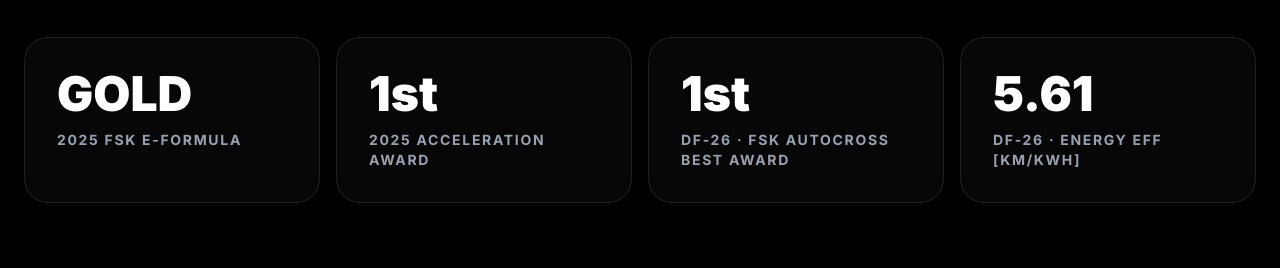
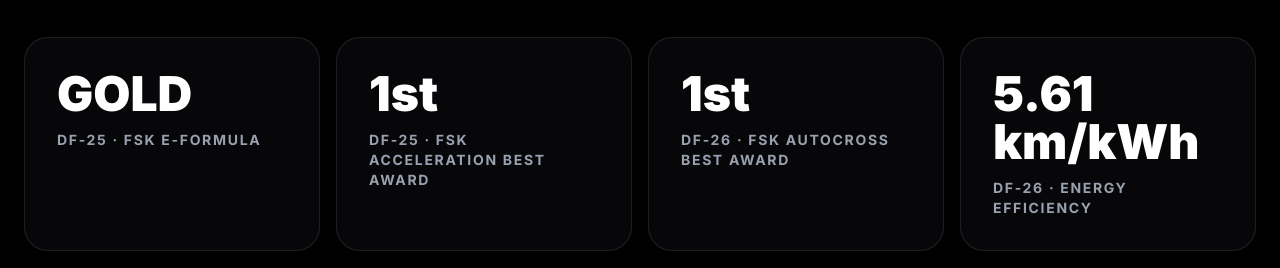
Before and after one commit to Doomy1122/challenger-web, a Next.js app in the folder challenger-web/: page /garage in a window 1280 px wide. Shown: the part 803-1071 px from the top of the page. Built offline with nearby package versions, Linux system fonts and the light colour scheme.

Commit message:
Unify Digital Garage stat labels

```diff
--- a/challenger-web/app/garage/page.tsx
+++ b/challenger-web/app/garage/page.tsx
@@ -422,10 +422,10 @@
       secondary: "후원 문의하기",
     },
     stats: [
-      { value: "GOLD", label: "2025 FSK E-Formula" },
-      { value: "1st", label: "2025 Acceleration Award" },
+      { value: "GOLD", label: "DF-25 · FSK E-Formula" },
+      { value: "1st", label: "DF-25 · FSK Acceleration Best Award" },
       { value: "1st", label: "DF-26 · FSK Autocross Best Award" },
-      { value: "5.61", label: "DF-26 · Energy Eff [km/kWh]" },
+      { value: "5.61 km/kWh", label: "DF-26 · Energy Efficiency" },
     ],
     vehicle: {
       label: "Interactive Vehicle",
@@ -514,10 +514,10 @@
       secondary: "Sponsor Partnership",
     },
     stats: [
-      { value: "GOLD", label: "2025 FSK E-Formula" },
-      { value: "1st", label: "2025 Acceleration Award" },
+      { value: "GOLD", label: "DF-25 · FSK E-Formula" },
+      { value: "1st", label: "DF-25 · FSK Acceleration Best Award" },
       { value: "1st", label: "DF-26 · FSK Autocross Best Award" },
-      { value: "5.61", label: "DF-26 · Energy Eff [km/kWh]" },
+      { value: "5.61 km/kWh", label: "DF-26 · Energy Efficiency" },
     ],
     vehicle: {
       label: "Interactive Vehicle",
```
